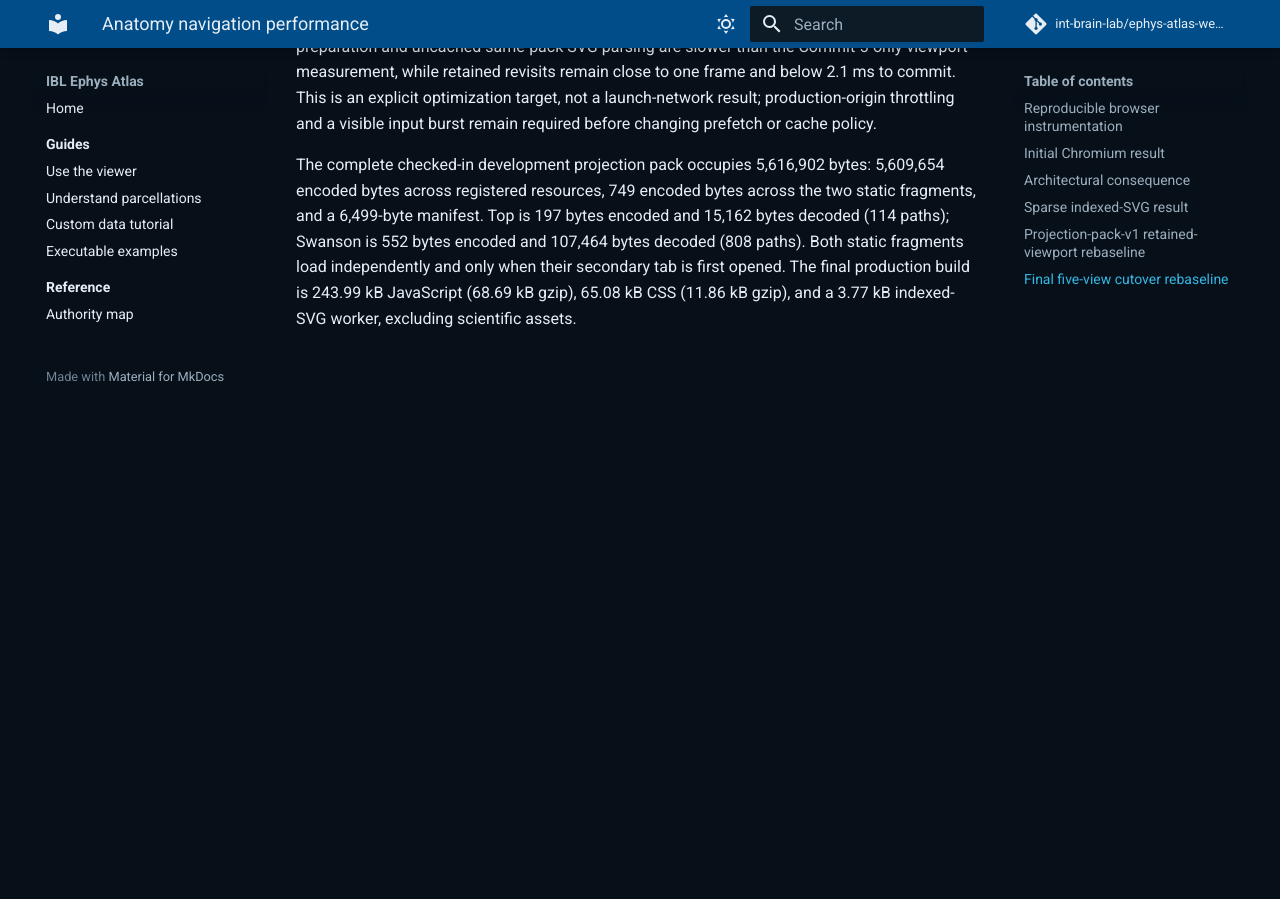
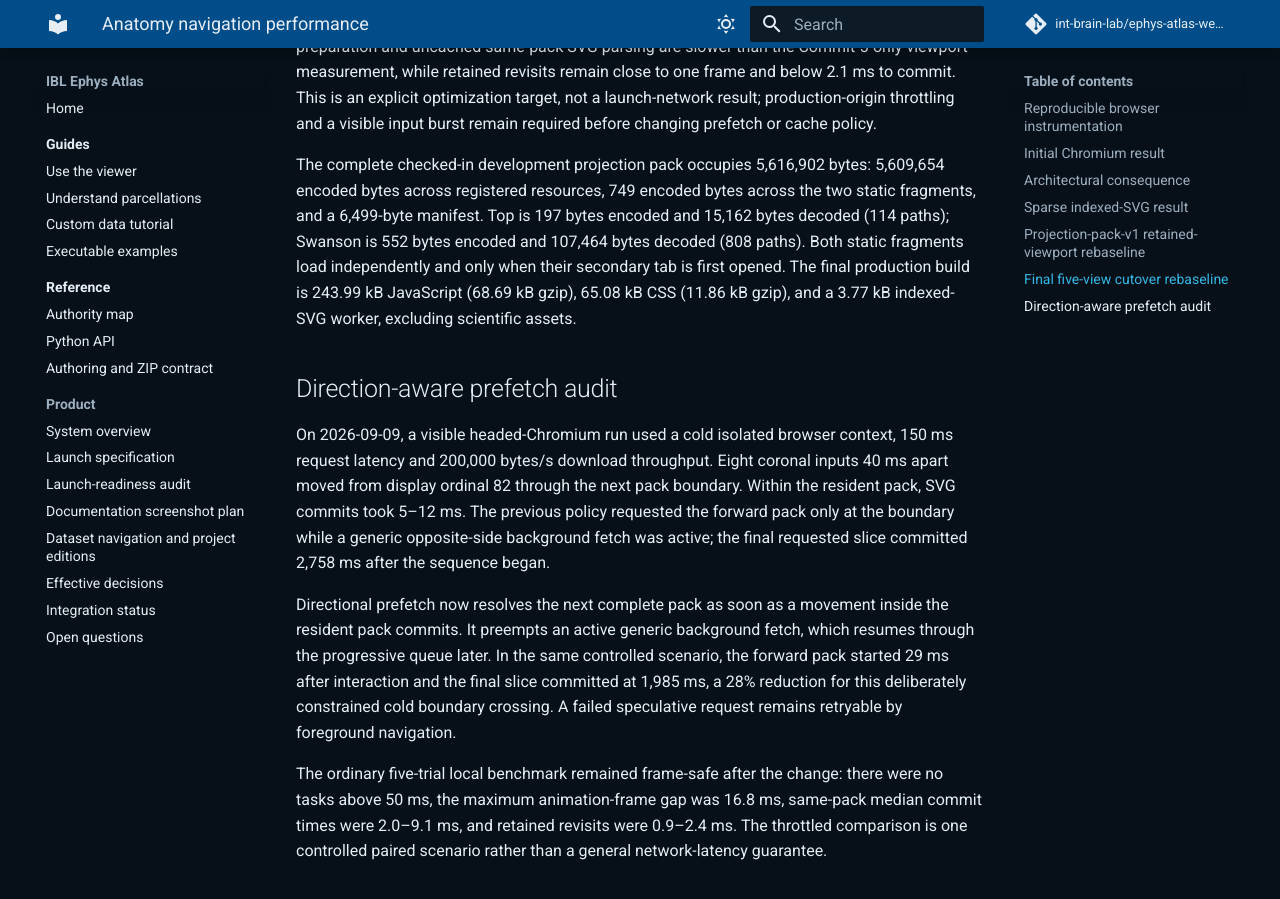
Before and after one commit to int-brain-lab/ephys-atlas-web-v2, an MkDocs documentation site: the page built from docs/rendering/ANATOMY_NAVIGATION_PERFORMANCE.md, in a window 1280 px wide and 900 px high, scrolled down 4314 px. Built offline with MkDocs 1.6.1 and Material for MkDocs 9.7.7, drawn with Linux system fonts in a browser that asks for light colours; comment, search, counter and statistics services are not loaded; before the commit the page ends 4714 px from its top, so only the background shows below that; some of the changed text lies outside the part shown.

Commit message:
Prioritize directional SVG prefetch

```diff
--- a/docs/rendering/ANATOMY_NAVIGATION_PERFORMANCE.md
+++ b/docs/rendering/ANATOMY_NAVIGATION_PERFORMANCE.md
@@ -106,10 +106,10 @@
 ms median cold commits, returning one fragment removes the whole-pack clone and
 cuts median cache-miss commit time to 9.3–10.6 ms.
 
-The next production measurement is against the deployed origin with network
-throttling and a visible wheel-burst scenario. That evidence should select any
-prefetch-distance change; the current policy remains one adjacent pack during
-idle time.
+The next production measurement was against the deployed origin with network
+throttling and a visible wheel-burst scenario. At the time of this sparse-pack
+measurement, the policy remained one adjacent pack during idle time; D076 later
+added progressive encoded-byte warming.
 
 ## Projection-pack-v1 retained-viewport rebaseline
 
@@ -158,3 +158,27 @@
 when their secondary tab is first opened. The final production build is
 243.99 kB JavaScript (68.69 kB gzip), 65.08 kB CSS (11.86 kB gzip), and a
 3.77 kB indexed-SVG worker, excluding scientific assets.
+
+## Direction-aware prefetch audit
+
+On 2026-09-09, a visible headed-Chromium run used a cold isolated browser
+context, 150 ms request latency and 200,000 bytes/s download throughput. Eight
+coronal inputs 40 ms apart moved from display ordinal 82 through the next pack
+boundary. Within the resident pack, SVG commits took 5–12 ms. The previous
+policy requested the forward pack only at the boundary while a generic
+opposite-side background fetch was active; the final requested slice committed
+2,758 ms after the sequence began.
+
+Directional prefetch now resolves the next complete pack as soon as a movement
+inside the resident pack commits. It preempts an active generic background
+fetch, which resumes through the progressive queue later. In the same controlled
+scenario, the forward pack started 29 ms after interaction and the final slice
+committed at 1,985 ms, a 28% reduction for this deliberately constrained cold
+boundary crossing. A failed speculative request remains retryable by foreground
+navigation.
+
+The ordinary five-trial local benchmark remained frame-safe after the change:
+there were no tasks above 50 ms, the maximum animation-frame gap was 16.8 ms,
+same-pack median commit times were 2.0–9.1 ms, and retained revisits were
+0.9–2.4 ms. The throttled comparison is one controlled paired scenario rather
+than a general network-latency guarantee.
```
Also changed, not shown: docs/DECISIONS.md (+7 -0 lines), docs/INTEGRATION_STATUS.md (+2 -2 lines), 3 other files.
